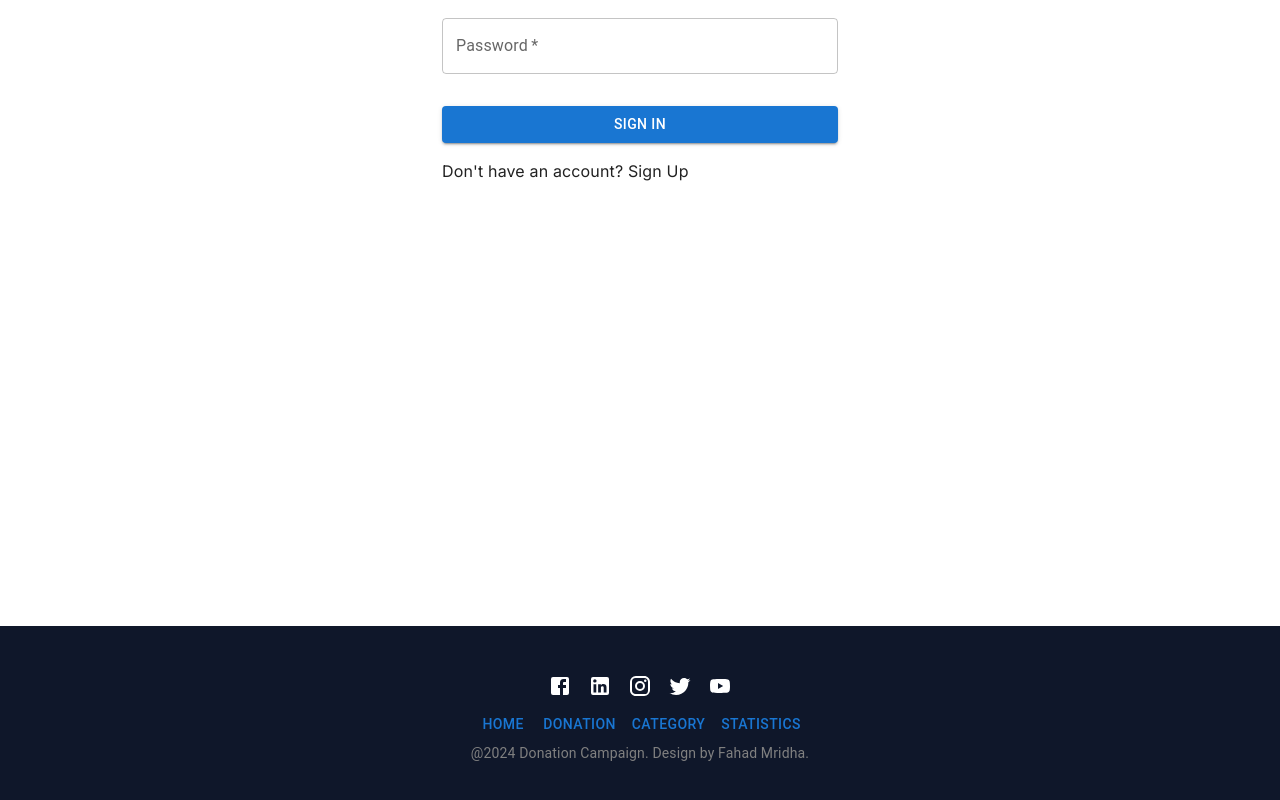
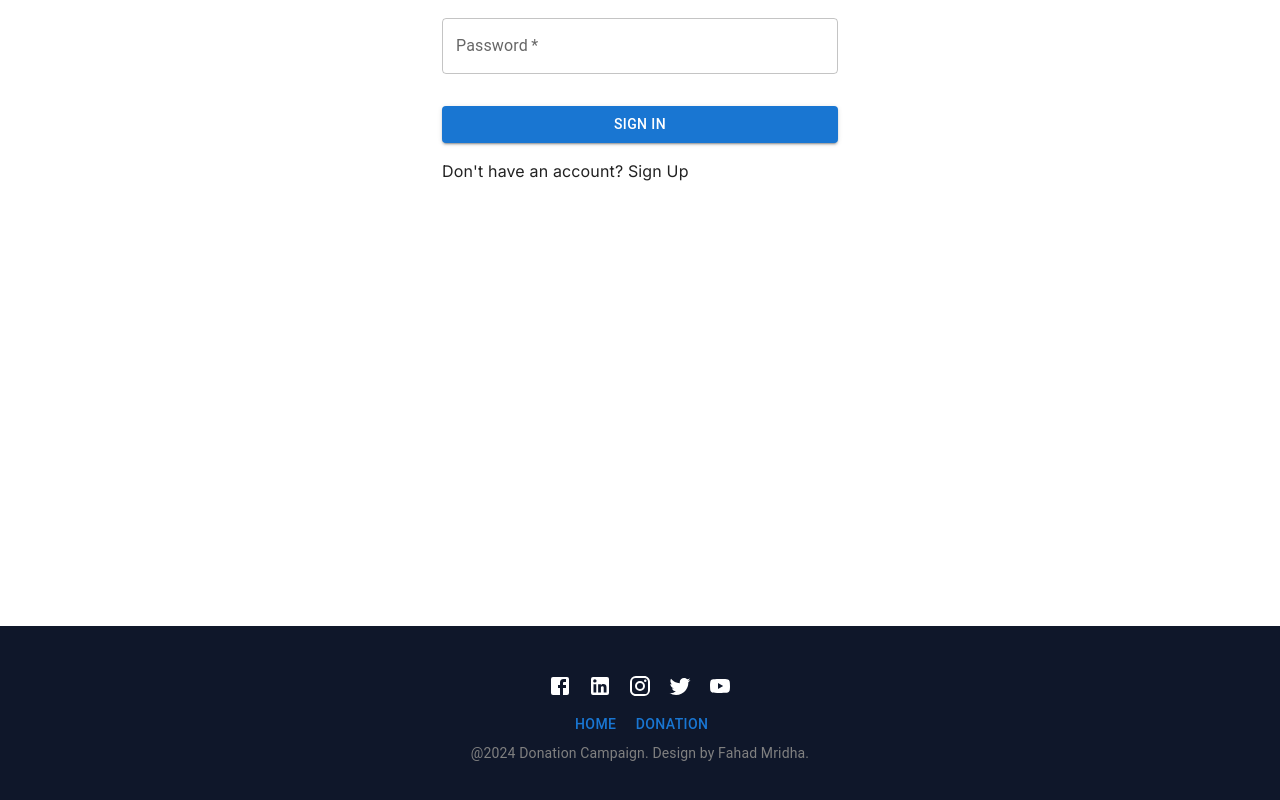
Before and after one commit to FahadMridha/donation-campaign-client, a Next.js app: page /login in a window 1280 px wide. Shown: the part 302-1102 px from the top of the page. Built offline with nearby package versions, Linux system fonts and the light colour scheme; no server answers.

Commit message:
function updated

```diff
--- a/src/components/shared/Footer.tsx
+++ b/src/components/shared/Footer.tsx
@@ -20,14 +20,6 @@ const Footer = () => {
         route: "Donation",
         pathname: "/donation",
       },
-        {
-          route: "Category",
-          pathname: "/categories/news?category=all-news",
-        },
-        {
-          route: "Statistics",
-          pathname: "/statistics",
-        }
       ];
     return (
         <Box className="bg-slate-900 px-2 py-10" >
--- a/src/components/ui/Hero.tsx
+++ b/src/components/ui/Hero.tsx
@@ -1,3 +1,4 @@
+"use client"
 import React from "react";
 import bgImage from "@/assets/Rectangle 4281.png";
 import Image from "next/image";
```
Lines whose indentation alone changed are shown as unchanged.
